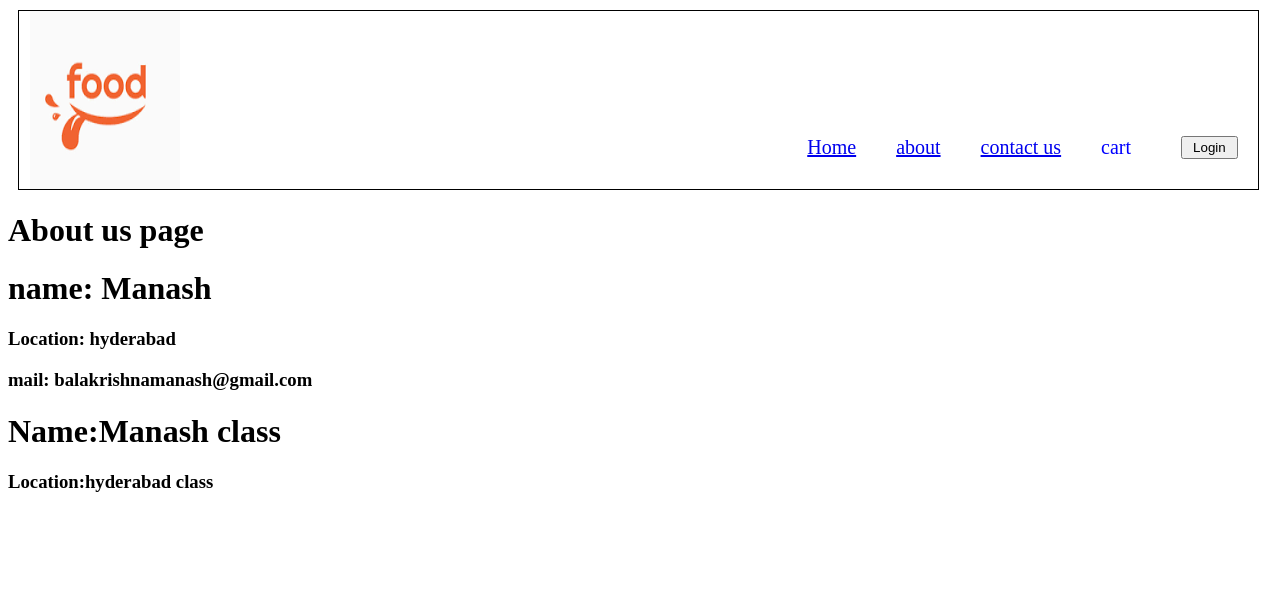
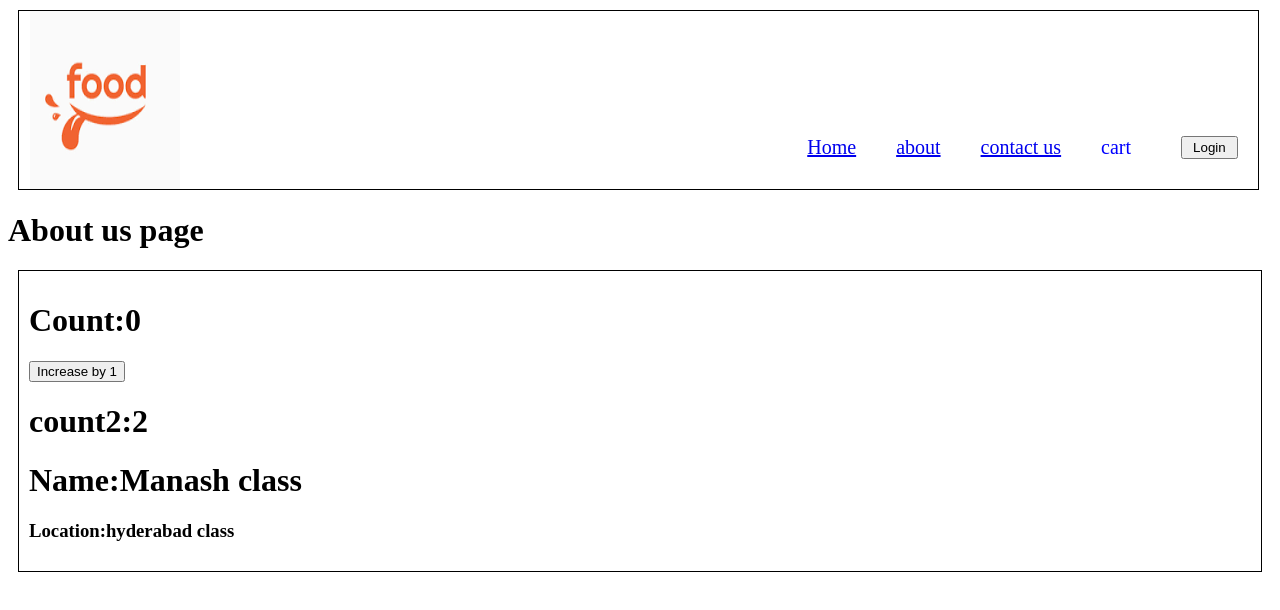
Before and after one commit to ebkmanash/namasteReact, a React (Vite) app: page /About in a window 1280 px wide. Shown: the top 610 px of the page. Built offline with nearby package versions, Linux system fonts and the light colour scheme.

Commit message:
v8 part 4 classy

```diff
--- a/src/components/About.js
+++ b/src/components/About.js
@@ -1,10 +1,22 @@
-import User from "./User";
 import UserClass from "./UserClass";
-let About=()=>{
-    return(<div>
-        <h1>About us page</h1>
-        <User name={"Manash"} address={"hyderabad"}/>
-        <UserClass name={"Manash class"} address={"hyderabad class"}/>
-    </div>)
+import React from "react"
+class About extends React.Component{
+    constructor(props){
+        super(props);
+        console.log("parent constructor")
+    }
+    componentDidMount(){
+        console.log("parent did mount")
+    }
+    render(){
+        console.log("parent render")
+        return(<div>
+            <h1>About us page</h1>
+
+            <UserClass name={"Manash class"} address={"hyderabad class"}/>
+        </div>)
+    }
 }
+
+
 export default About;
--- a/src/components/User.js
+++ b/src/components/User.js
@@ -1,6 +1,12 @@
+import { useState } from "react";
+
 let User=({name,address})=>{
+    const[count]=useState(0)
+    const [count2]=useState(2)
     return(
-        <div>
+        <div className="user-class">
+            <h1>Count:{count}</h1>
+            <h1>Count2:{count2}</h1>
             <h1>name: {name}</h1>
             <h3>Location: {address}</h3>
             <h3>mail: balakrishnamanash@gmail.com</h3>
--- a/src/components/UserClass.js
+++ b/src/components/UserClass.js
@@ -2,11 +2,27 @@ import React from "react"
 class UserClass extends React.Component{
     constructor(props){
         super(props);
+        this.state={count:0,
+            count2:2,
+        }
+        console.log("child constructor");
     }
+    componentDidMount(){
+        console.log("child did mount")
+    }
+
     render(){
+        console.log("child render")
         const {name,address}=this.props;
+        const{count,count2}=this.state;
+
         return(
-            <div>
+        <div className="user-class">
+                <h1>Count:{count}</h1>
+                <button onClick={()=>{this.setState({count:this.state.count+1,
+                    count2:this.state.count2+1,
+                })}}>Increase by 1</button>
+                <h1>count2:{count2}</h1>
                 <h1>Name:{name}</h1>
                 <h3>Location:{address}</h3>
             </div>
--- a/styles.css
+++ b/styles.css
@@ -83,3 +83,8 @@
     padding:0 10px;
     margin:0 10px;
   }
+  .user-class{
+    padding:10px;
+    border:1px solid black;
+    margin: 10px;;
+  }
```
Also changed, not shown: Notes/notes.txt.
